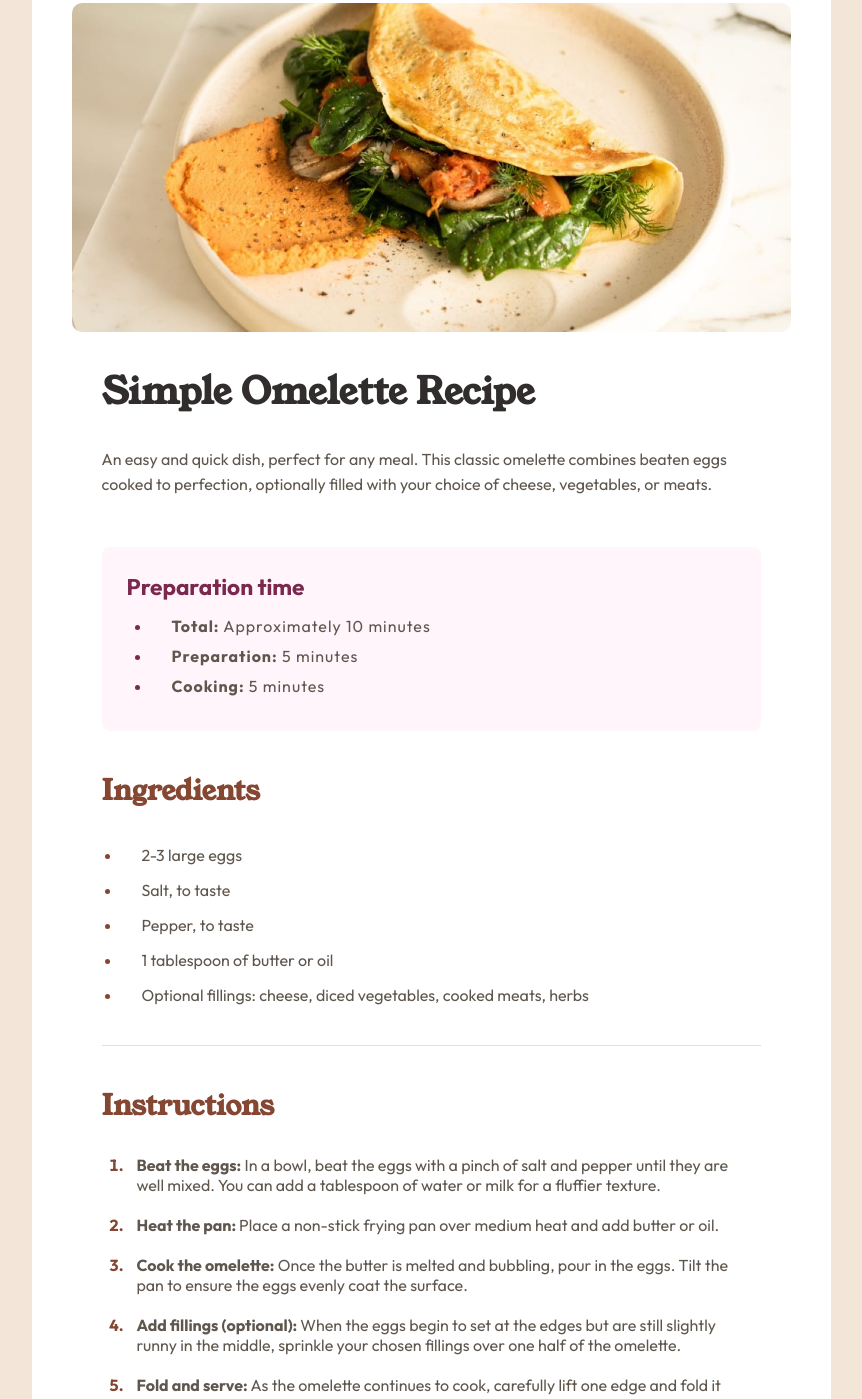
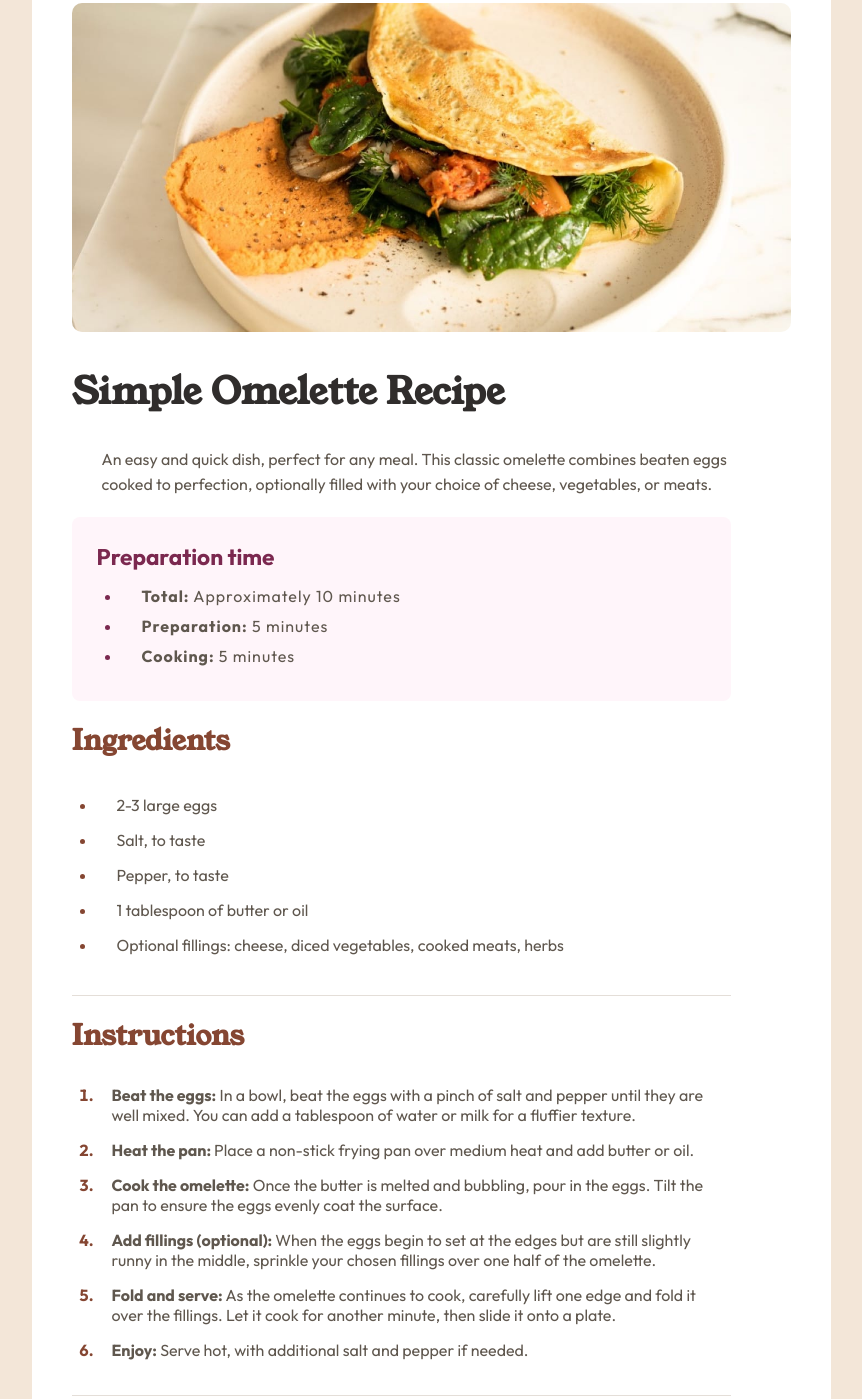
Before and after one commit to Bene001700/recipe-page-main, a plain HTML site: page index.html in a window 1280 px wide. Shown: the part 67-1466 px from the top of the page, without its empty margins (209-1071 px from the left). Drawn offline with Linux system fonts and the light colour scheme.

Commit message:
Finaly design 0.0.01.1

```diff
--- a/style.css
+++ b/style.css
@@ -78,7 +78,7 @@ span{
     background-color: var(--Rose-50);
     border-radius: 8px;
     padding: 25px;
-    margin-top: 30px;
+    margin-top: 20px;
 }
 
 .preparation-time h2  {
@@ -111,7 +111,7 @@ span{
 
 
 .ingredients ul {
-    padding: 20px 20px 40px 20px;
+    padding: 20px 20px 40px 25px;
     border-bottom: 1px solid var(--Stone-150);
 }
 .ingredients li {
@@ -131,7 +131,7 @@ span{
 
 .instructions li {
     list-style: decimal;
-    padding: 10px;
+    padding: 10px 0px 5px 15px;
 }
 
 .instructions li::marker {
@@ -156,7 +156,7 @@ span{
 }
 
 .nutritions tr td:first-child{
-    padding-left: 60px;
+    padding-left: 30px;
 }
 .nutritions tr td:last-child {
     color: var(--Brown-800);
@@ -165,6 +165,13 @@ span{
 }
 
 @media screen and (min-width: 1000px) {
+
+    h1 {
+        padding-left: 0px;
+    }
+    .preparation-time, .ingredients, .instructions, .nutritions {
+        padding: 0px 60px 20px 0px;
+    }
 
     body {
         padding: 30px;
```
